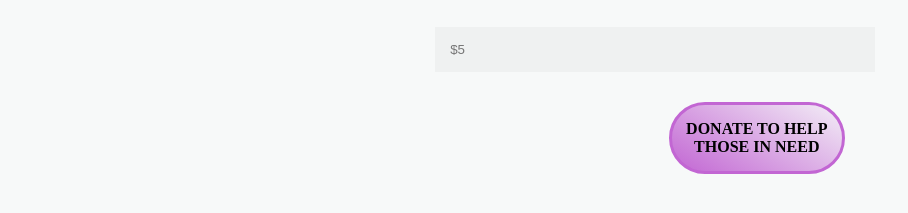
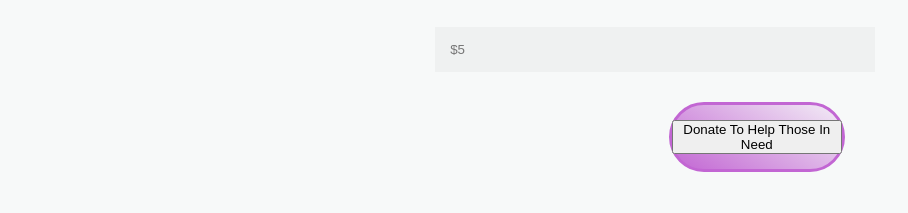
Before and after one commit to ShefkiBerisha/HelpTheOnesInNeed, a plain HTML site: page index.html in a window 1280 px wide. Shown: the part 407-620 px from the top of the page, without its empty margins (0-908 px from the left). Drawn offline with Linux system fonts and the light colour scheme.

Commit message:
Update index.html

```diff
--- a/index.html
+++ b/index.html
@@ -31,7 +31,7 @@
             <p>Help those that really need it, we are here to support starving children in africa every donation counts!</p>
             <input type="text" placeholder="$5">
             <div class="button">
-              Donate To Help Those In Need
+              <button>Donate To Help Those In Need</button>
         </div>
         <div class="image">
 
```
